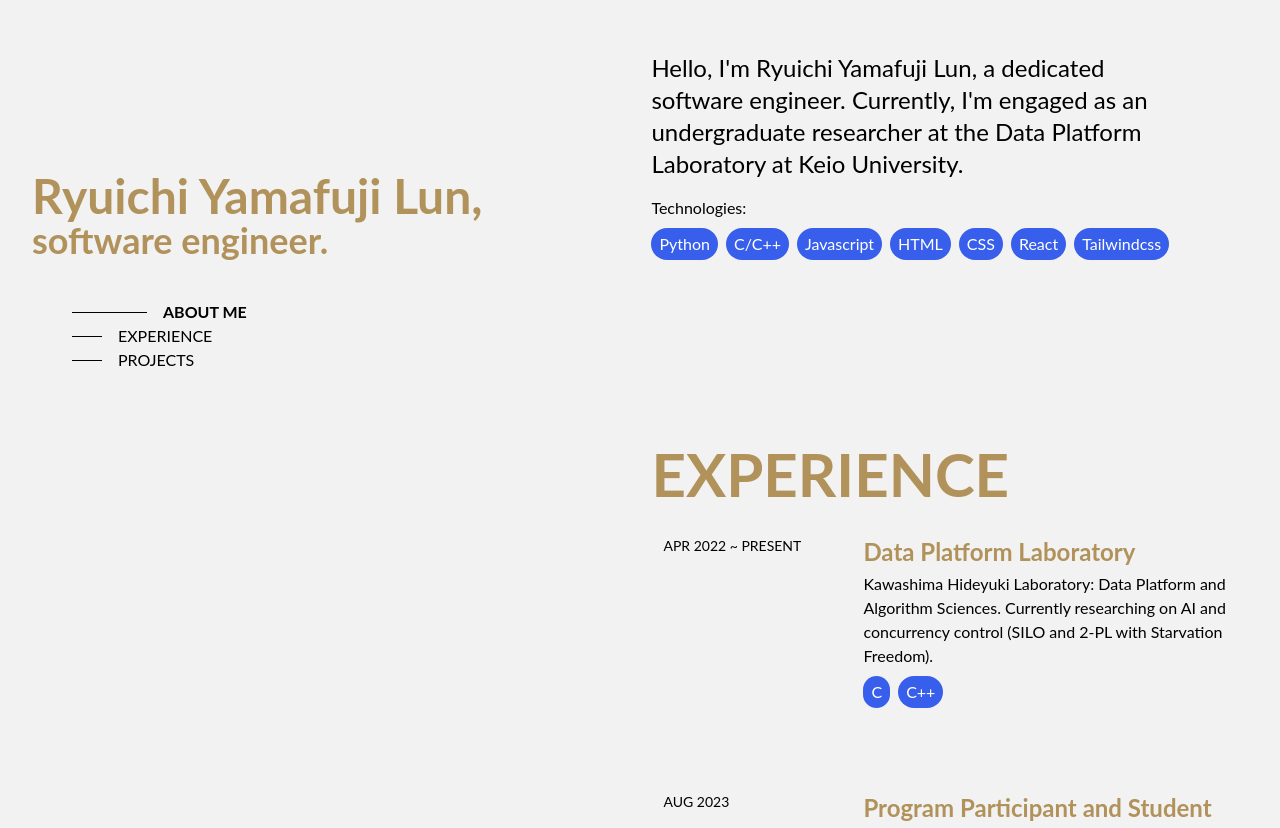
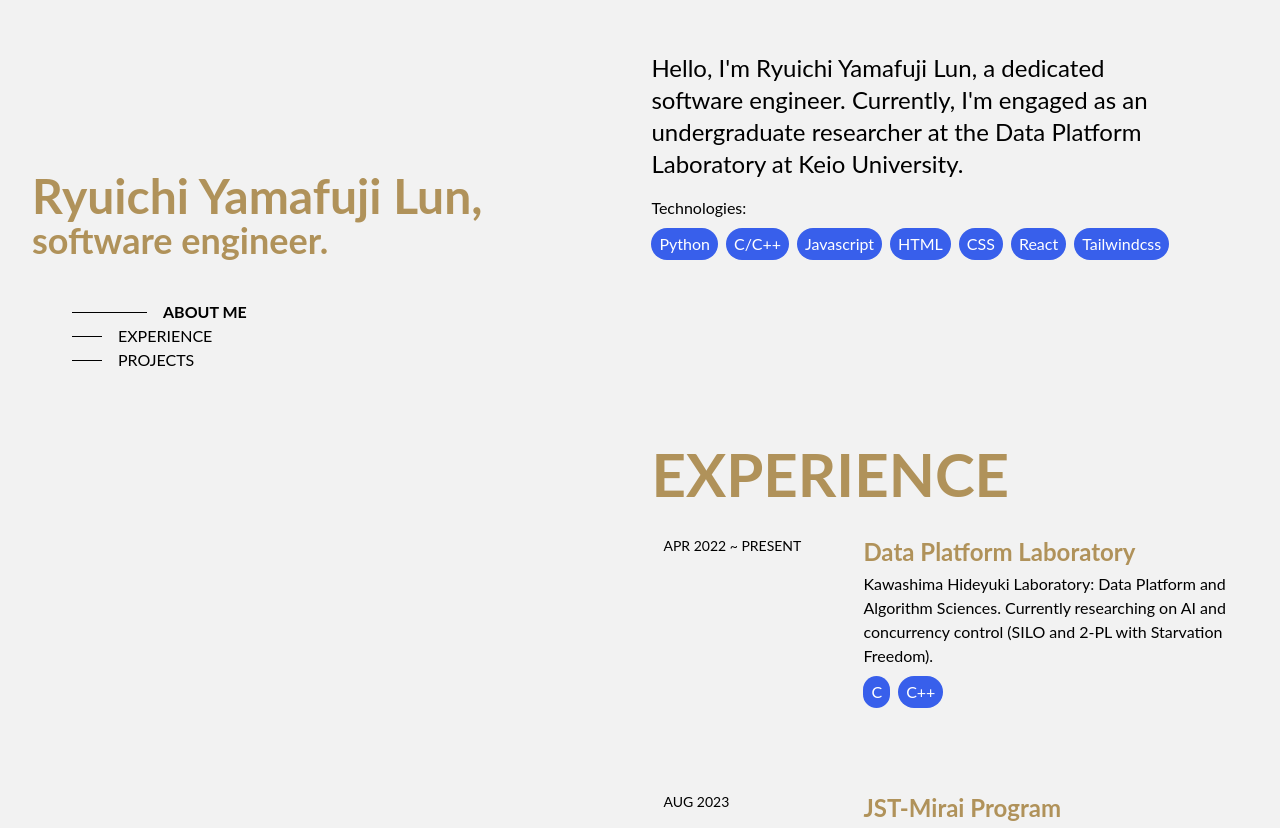
Before and after one commit to Ryuichi-Yamafuji-Lun/Portfolio, a React (Create React App) app: page / in a window 1280 px wide. Shown: the part 108-936 px from the top of the page. Built offline with nearby package versions, Linux system fonts and the light colour scheme.

Commit message:
Update Experience.jsx

```diff
--- a/src/pages/Experience.jsx
+++ b/src/pages/Experience.jsx
@@ -16,7 +16,7 @@ const Experience = () => {
       `,
     },
     {
-      title: "Program Participant and Student Representative",
+      title: "JST-Mirai Program",
       date: "AUG 2023",
       technologies: [
         { logo: "Python" },
```
